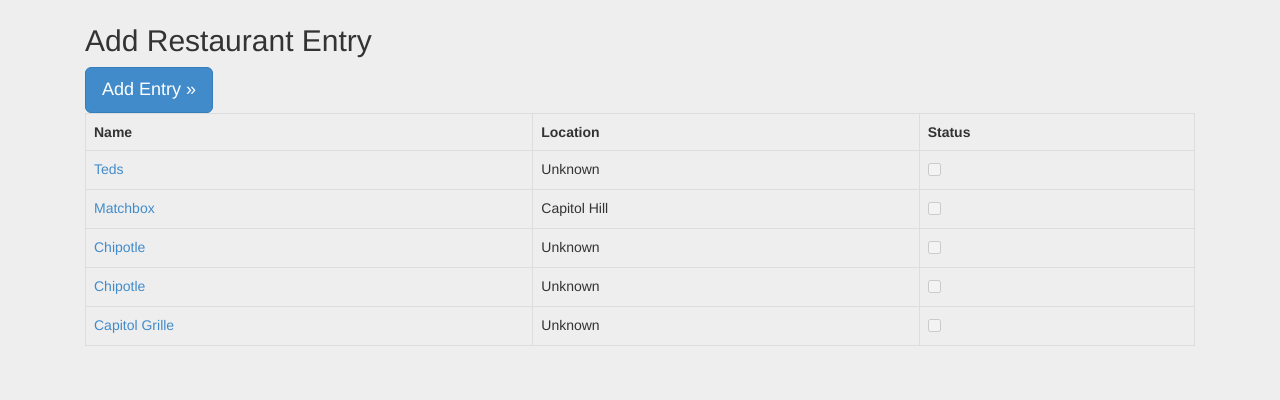
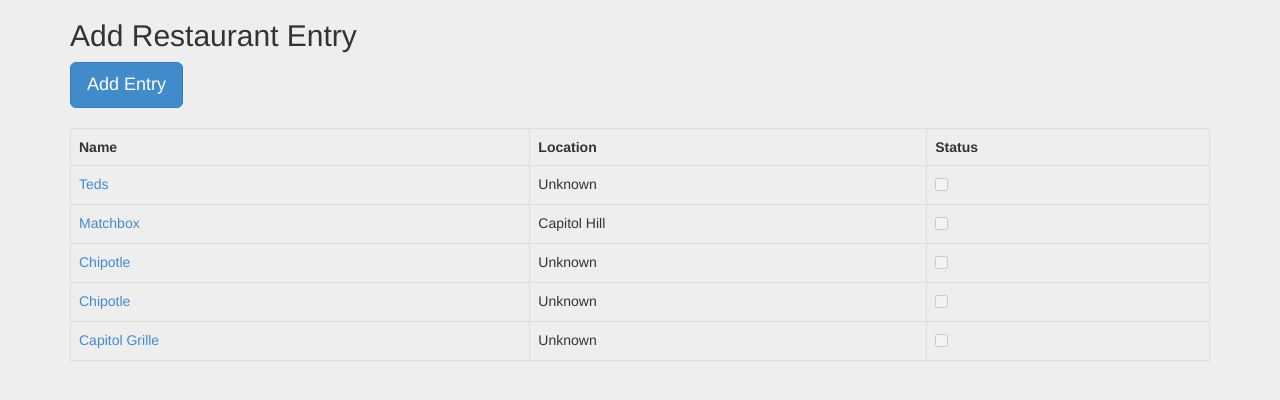
Before and after one commit to CooperativeOrganizationOfPeople/Brunch, a Django app: page /brunch_app/ in a window 1280 px wide. Shown: the part 51-451 px from the top of the page. Run offline with Django 3.2, Linux system fonts and the light colour scheme; data comes from the database, SQL or seed files in the repository; both versions use the stored data as it was after the commit; parts of the project's set-up code (start-up, migrations or seed data) failed here and were passed over; some libraries are stand-ins or nearby versions.

Commit message:
fox: modified index.html to remove form that wasn't doing anything. replaced wiht a link in the form of a button.

```diff
--- a/brunch_buddy/brunch_app/templates/brunch_app/index.html
+++ b/brunch_buddy/brunch_app/templates/brunch_app/index.html
@@ -46,19 +46,13 @@
         </div>
 
         <div class="container">
-        <!--Form holds a button and the table -->
-            <form class="form-signin" role="form" id="frm1" action="add.html">
-                <h2 class="form-signin-heading">Add Restaurant Entry</h2>
-                <button class="btn btn-lg btn-primary" class="form-inline" role="button">Add Entry &raquo;</button><!--Button links to page with text box -->
-<!--                 <table class="table table-bordered" class="form-control" id="Restaruant table">
-                    <tr>
-                        <th>Name</th>
-                        <th>Location</th>
-                        <th>Status</th>
-                    </tr>
-                </table>
- -->
+            <h2>Add Restaurant Entry</h2>
+            <a href="add.html" class="btn btn-lg btn-primary">Add Entry</a>
+        </div>
 
+        <br/>
+
+        <div class="container">
             {% if bucket_list %}
                 <table class="table table-bordered" class="form-control" id="Restaruant table">
                     <tr>
@@ -78,17 +72,14 @@
                                 {% else %}
 
                                     <input type="checkbox" name="Restaurant Status" class="form-inline" value="True" disabled>
-
                                 {% endif %}
                             </td>
                         </tr>
                     {% endfor %}
+                </table>
             {% else %}
                 <p>No restaurants have been added.</p>
             {% endif %}
-
-
-            </form>
 
         </div> <!-- /container -->
 
```
Also changed, not shown: brunch_buddy/db.sqlite3. Lines whose indentation alone changed are shown as unchanged.
